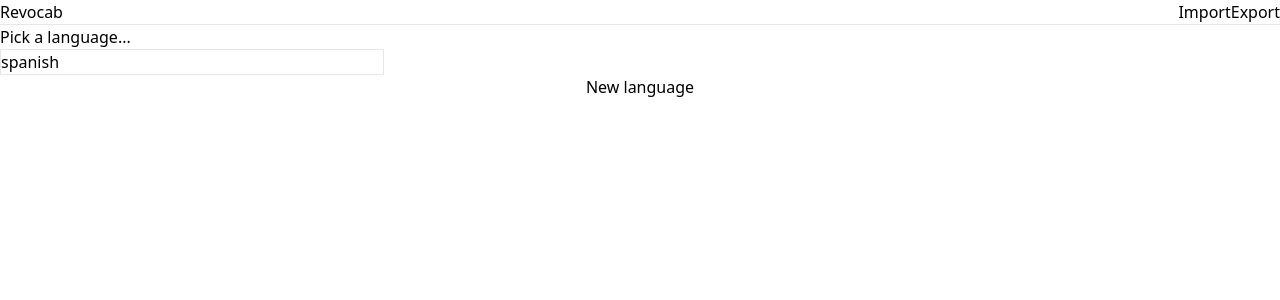
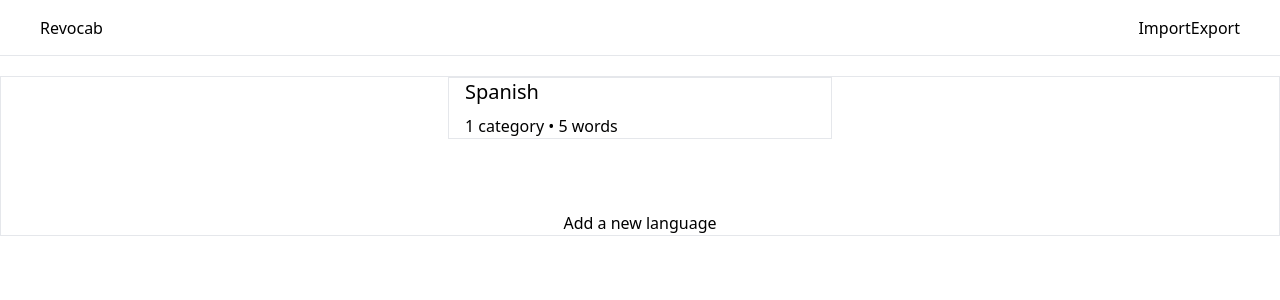
Before and after one commit to tofl/revocab, a Vue app: page / in a window 1280 px wide. Shown: the top 300 px of the page. Built offline with nearby package versions, Linux system fonts and the light colour scheme.

Commit message:
Added the logic for the main page

```diff
--- /dev/null
+++ b/src/components/layout/BaseContainer.vue
@@ -0,0 +1,5 @@
+<template>
+  <div class="container mx-auto border">
+    <slot></slot>
+  </div>
+</template>
--- a/src/components/layout/TheHeader.vue
+++ b/src/components/layout/TheHeader.vue
@@ -1,5 +1,5 @@
 <template>
-  <header class="flex justify-between border-b">
+  <header class="flex justify-between border-b h-14 items-center px-10">
     <div>
       <RouterLink to="/">Revocab</RouterLink>
     </div>
--- a/src/stores/languages.js
+++ b/src/stores/languages.js
@@ -20,7 +20,49 @@ export const useLanguagesStore = defineStore('languages', {
     },
 
     getters: {
-        allLanguages: state => Object.keys(state.data),
-        allCategories: (state) => (language) => Object.keys(state.data[language]),
+        allLanguages: (state) => {
+            return (format) => {
+                if (format) {
+                    return Object.keys(state.data).map(el => el.charAt(0).toUpperCase() + el.slice(1, el.length));
+                } else {
+                    return Object.keys(state.data);
+                }
+            }
+        },
+
+        allCategories: state => language => Object.keys(state.data[language]),
+
+        languageCount: state => Object.keys(state.data).length,
+
+        /**
+         * Returns the category count.
+         *
+         * @returns {function}
+         */
+        categoryCount() {
+            return language => this.allCategories(language).length - 1; // The 'all' category is not counted
+        },
+
+        /**
+         * Returns the word count.
+         *
+         * @returns {function}
+         */
+        wordCount() {
+            return language => Object.keys(this.data[language]).reduce((accumulator, currentValue) => {
+                return accumulator + this.data[language][currentValue].reduce((acc) => acc + 1, 0);
+            }, 0);
+        }
+    },
+
+    actions: {
+        addLanguage(language) {
+            if (this.data[language]) {
+                return;
+            }
+
+            this.data[language] = { all: [] };
+            localStorage.setItem('data', JSON.stringify(this.data));
+        }
     },
 });
--- a/src/views/PickLanguage.vue
+++ b/src/views/PickLanguage.vue
@@ -1,35 +1,92 @@
 <template>
-  <div>
-    <h1>Pick a language...</h1>
-
-    <main>
+  <BaseContainer class="mt-5">
     <!-- List of languages -->
-      <div>
     <div
-          class="border w-96"
-          v-for="language in languagesStore.allLanguages"
+      v-if="languagesStore.languageCount > 0"
+      class="flex justify-around flex-wrap mb-10"
+    >
+      <div
+        class="border w-96 mb-8 px-4 cursor-pointer"
+        v-for="language in languagesStore.allLanguages(true)"
         :key="language"
         @click="pickLanguage(language)"
       >
-          {{ language }}
+        <p class="text-xl mb-2">{{ language }}</p>
+        <p>{{ categoryCount(language.toLowerCase()) }} • {{ wordCount(language.toLowerCase()) }}</p>
       </div>
+    </div>
+    <div v-else>
+      <p>You don't have any language</p>
     </div>
 
     <!-- New language form -->
-      <p class="text-center">New language</p>
-    </main>
+    <form
+      class="text-center"
+      @submit.prevent="submitLanguage"
+    >
+      <p
+        @click="showNewLanguageForm = true"
+        v-if="!showNewLanguageForm"
+      >
+        Add a new language
+      </p>
+      <div v-else>
+        <input
+          v-model="languageName"
+          type="text"
+          placeholder="Type in the name of the language"
+          class="border"
+          autofocus
+        />
+        <button>Add</button>
       </div>
+    </form>
+  </BaseContainer>
 </template>
 
 <script setup>
 import { useRouter } from 'vue-router';
+import { ref, computed } from 'vue';
 import { useLanguagesStore } from '@/stores/languages';
+import BaseContainer from '@/components/layout/BaseContainer.vue';
 
 const languagesStore = useLanguagesStore();
+
+const showNewLanguageForm = ref(false);
+const languageName = ref('');
 
 const router = useRouter();
 
 function pickLanguage(language) {
-  router.push(`/${language}`);
+  router.push(`/${language.toLowerCase()}`);
 }
+
+function submitLanguage() {
+  if (languageName.value.trim() === '') {
+    return;
+  }
+
+  languagesStore.addLanguage(languageName.value.trim().toLowerCase());
+  router.push(`/${languageName.value}`);
+}
+
+const categoryCount = computed(() => {
+  return (language) => {
+    const count = languagesStore.categoryCount(language);
+    if (count > 1) {
+      return `${count} categories`;
+    }
+    return `${count} category`;
+  };
+});
+
+const wordCount = computed(() => {
+  return (language) => {
+    const count = languagesStore.wordCount(language);
+    if (count > 1) {
+      return `${count} words`;
+    }
+    return `${count} word`;
+  }
+});
 </script>
```
Lines whose indentation alone changed are shown as unchanged.
